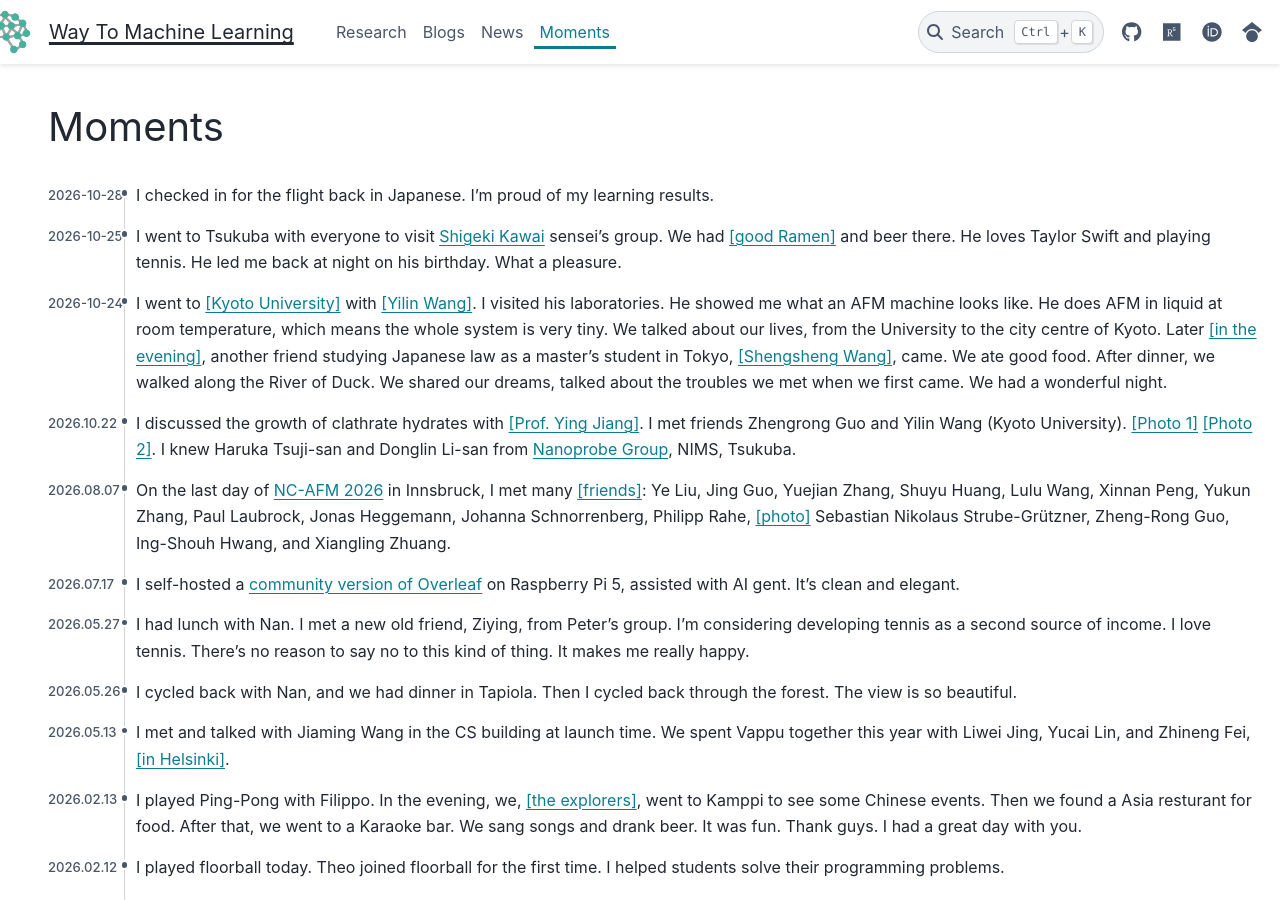
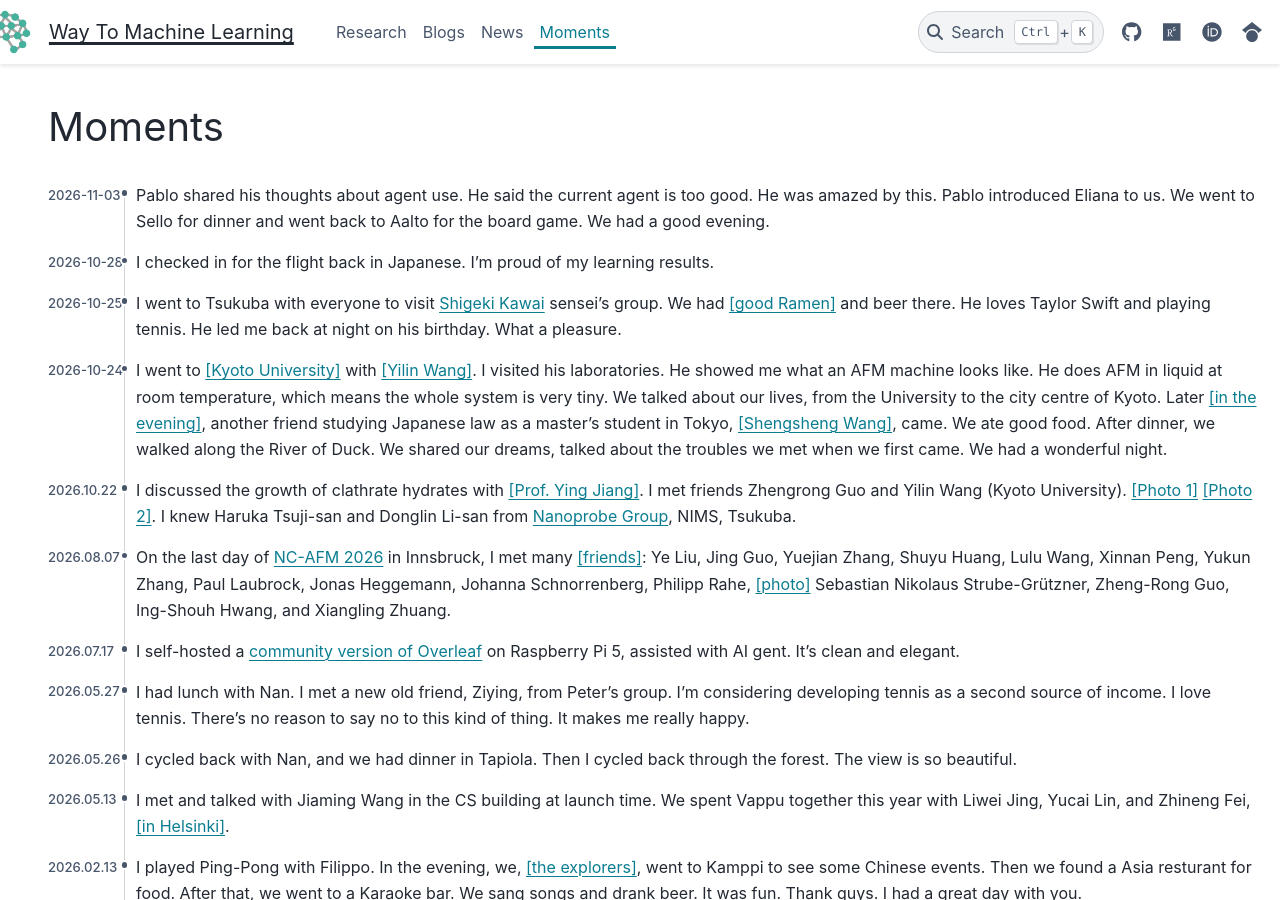
Before and after one commit to way2ml/way2ml.github.io, a Sphinx documentation site: the page built from doc/moments.md, in a window 1280 px wide and 900 px high. Built offline with Sphinx 7.4.7 and the PyData theme 0.15.4, drawn with Linux system fonts in a browser that asks for light colours.

Commit message:
Add new moments and experiences to moments.md

```diff
--- a/doc/moments.md
+++ b/doc/moments.md
@@ -4,6 +4,7 @@ comment: False
 ---
 
 # Moments
+- 2026-11-03 Pablo shared his thoughts about agent use. He said the current agent is too good. He was amazed by this. Pablo introduced Eliana to us. We went to Sello for dinner and went back to Aalto for the board game. We had a good evening.
 - 2026-10-28 I checked in for the flight back in Japanese. I'm proud of my learning results.
 - 2026-10-25 I went to Tsukuba with everyone to visit [Shigeki Kawai](https://samurai.nims.go.jp/profiles/KAWAI_Shigeki?locale=en) sensei's group. We had <a href="./_static/moments/20261025_IMG_5794.jpg">[good Ramen]</a> and beer there.  He loves Taylor Swift and playing tennis. He led me back at night on his birthday. What a pleasure.
 - 2026-10-24 I went to <a href="./_static/moments/20261023_IMG_5726.jpg">[Kyoto University]</a> with <a href="./_static/moments/20261023_IMG_5742.jpg">[Yilin Wang]</a>. I visited his laboratories. He showed me what an AFM machine looks like. He does AFM in liquid at room temperature, which means the whole system is very tiny. We talked about our lives, from the University to the city centre of Kyoto.  Later <a href="./_static/moments/20261023_IMG_5750.jpg">[in the evening]</a>, another friend studying Japanese law as a master's student in Tokyo, <a href="./_static/moments/20261023_IMG_0269.jpg">[Shengsheng Wang]</a>,  came.  We ate good food. After dinner, we walked along the River of Duck. We shared our dreams, talked about the troubles we met when we first came. We had a wonderful night.
```
